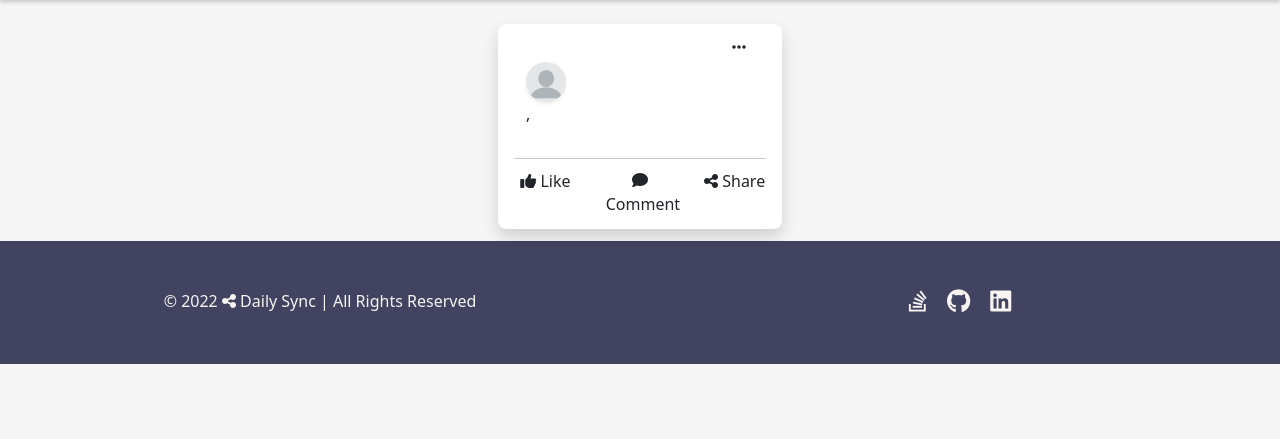
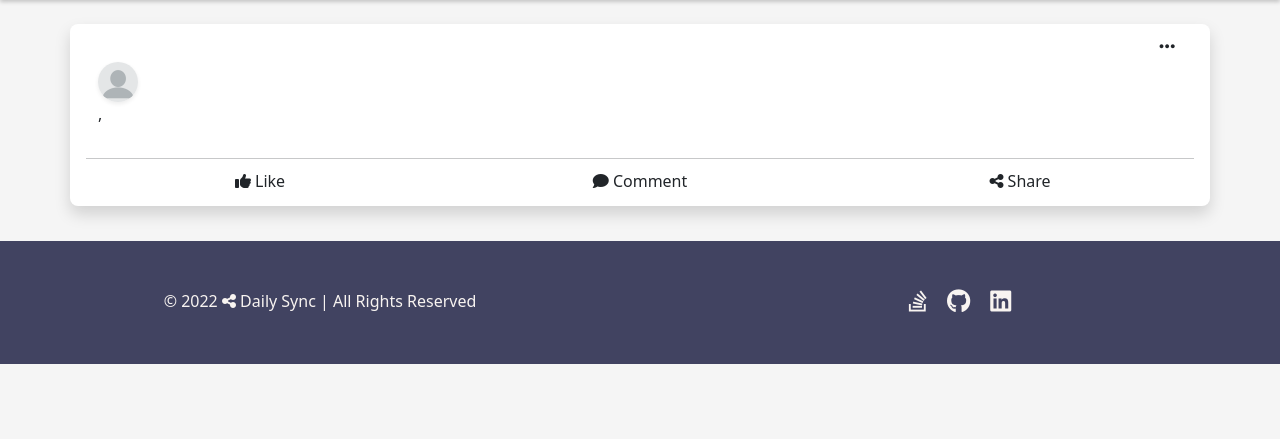
Before and after one commit to KristianColville1/daily-sync, a Django app: template posts/templates/posts/view_post.html in a window 1280 px wide. Shown: the part 72-511 px from the top of the page. Run offline with Django 3.2, Linux system fonts and the light colour scheme; the template is opened without the code that fills it, so the values that code supplies are empty; some libraries are stand-ins or nearby versions.

Commit message:
Adjust and style post buttons

```diff
--- a/static/css/style.css
+++ b/static/css/style.css
@@ -83,7 +83,6 @@ footer a i:hover {
 .content-box,
 .form-box {
   background-color: white;
-  width: fit-content;
   height: fit-content;
 }
 
@@ -151,6 +150,7 @@ form {
 .post-options > button {
   width: 30px;
   height: 30px;
+  font-size: 18px;
 }
 
 .post-options > button:hover {
@@ -180,16 +180,19 @@ form {
   background-color: var(--french-violet);
 }
 
-.max-600 {
-  max-width: 600px;
-}
-
 .post-link:hover,
 .post-link {
   color: var(--independence);
   cursor: pointer;
 }
 
+.user-post-options button:hover {
+  color: white;
+  font-weight: 700;
+  background-color: var(--independence);
+  transition: all 0.5s ease-in-out;
+  border: none;
+}
 /***************************************************Alert messages*/
 
 .alert {
```
